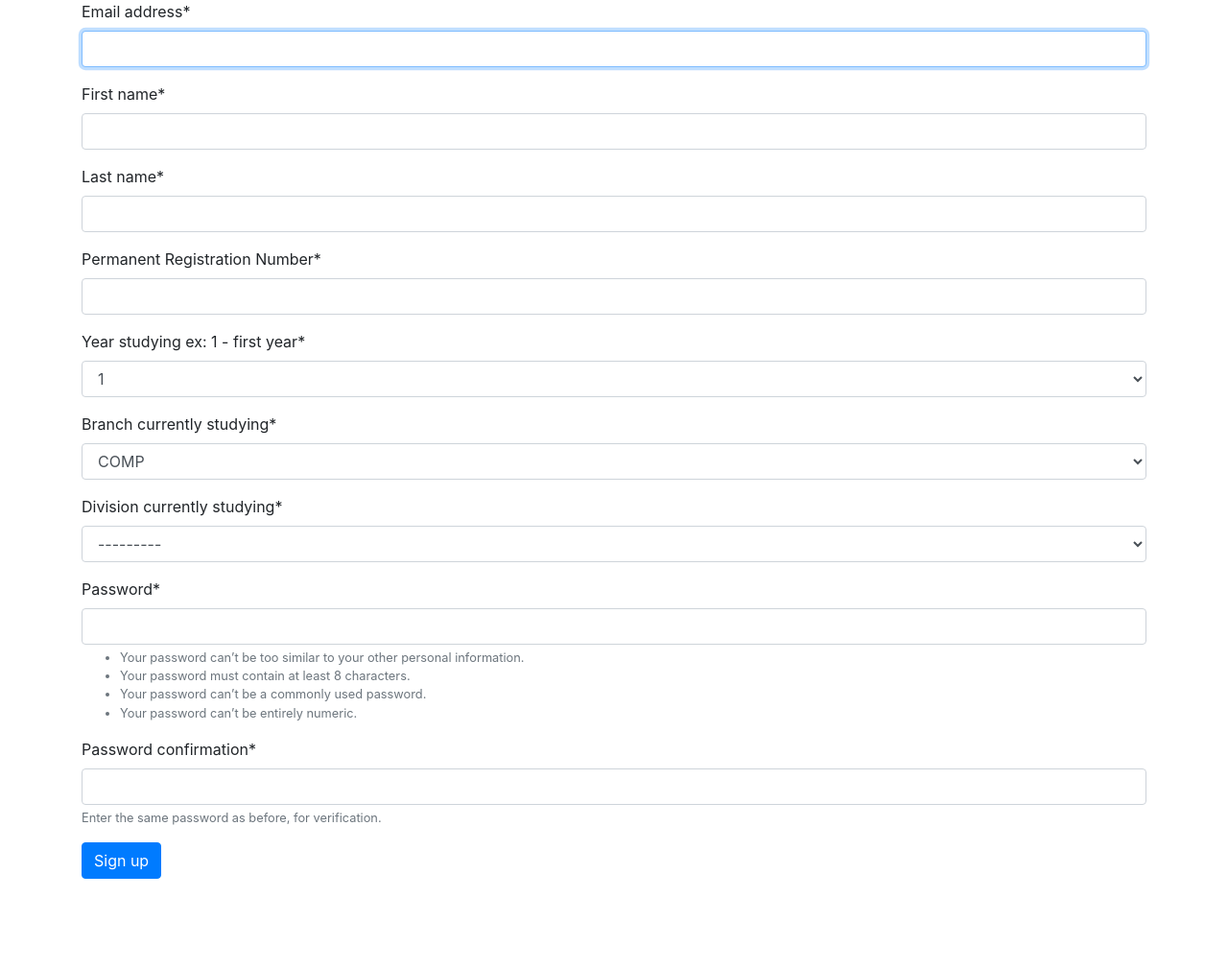
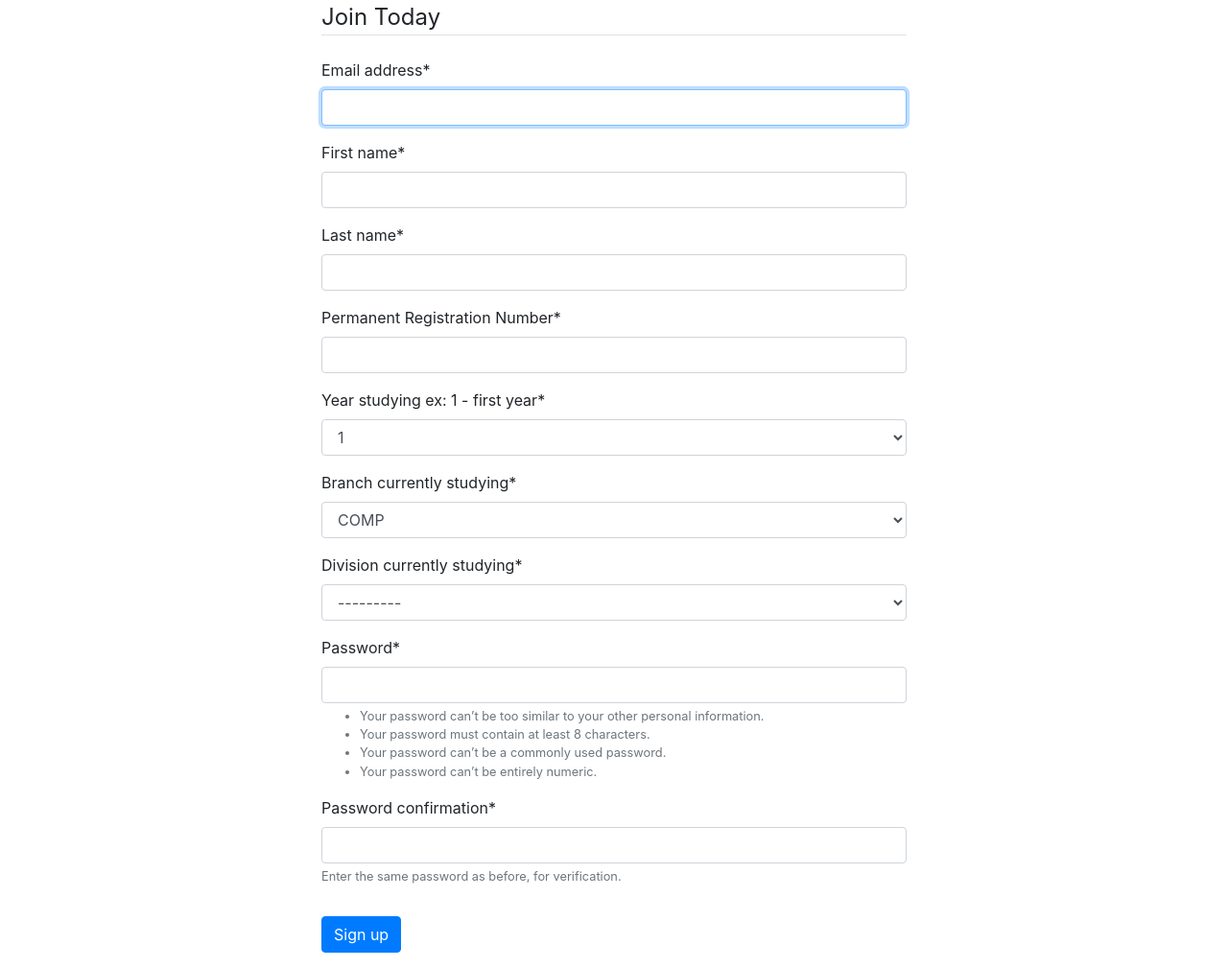
Before and after one commit to Prajwal-Jadhav/Answerly, a Django app: page /register/ in a window 1280 px wide. Shown: the whole page at 96% size. Before the commit the page ends 916 px from the top, so only its background shows below. Run offline with Django 3.2, Linux system fonts and the light colour scheme; some libraries are stand-ins or nearby versions.

Commit message:
added some bootstrap for styling

```diff
--- a/users/templates/users/register.html
+++ b/users/templates/users/register.html
@@ -10,13 +10,21 @@
   <title>Register</title>
 </head>
 <body>
-  <div class="container">
+  <div class="container w-50">
     <form method="POST" action="{% url 'register' %}">
       {% csrf_token %}
 
-          {{ form|crispy }}
+      <fieldset class="form-group">
+        <legend class="border-bottom mb-4">Join Today</legend>
 
-      <button type="submit" class="btn btn-primary">Sign up</button>
+        {{ form | crispy }}
+
+      </fieldset>
+
+      <div class="form-group">
+        <button type="submit" class="btn btn-primary">Sign up</button>
+      </div>
+
     </form>
   </div>
 </body>
```
